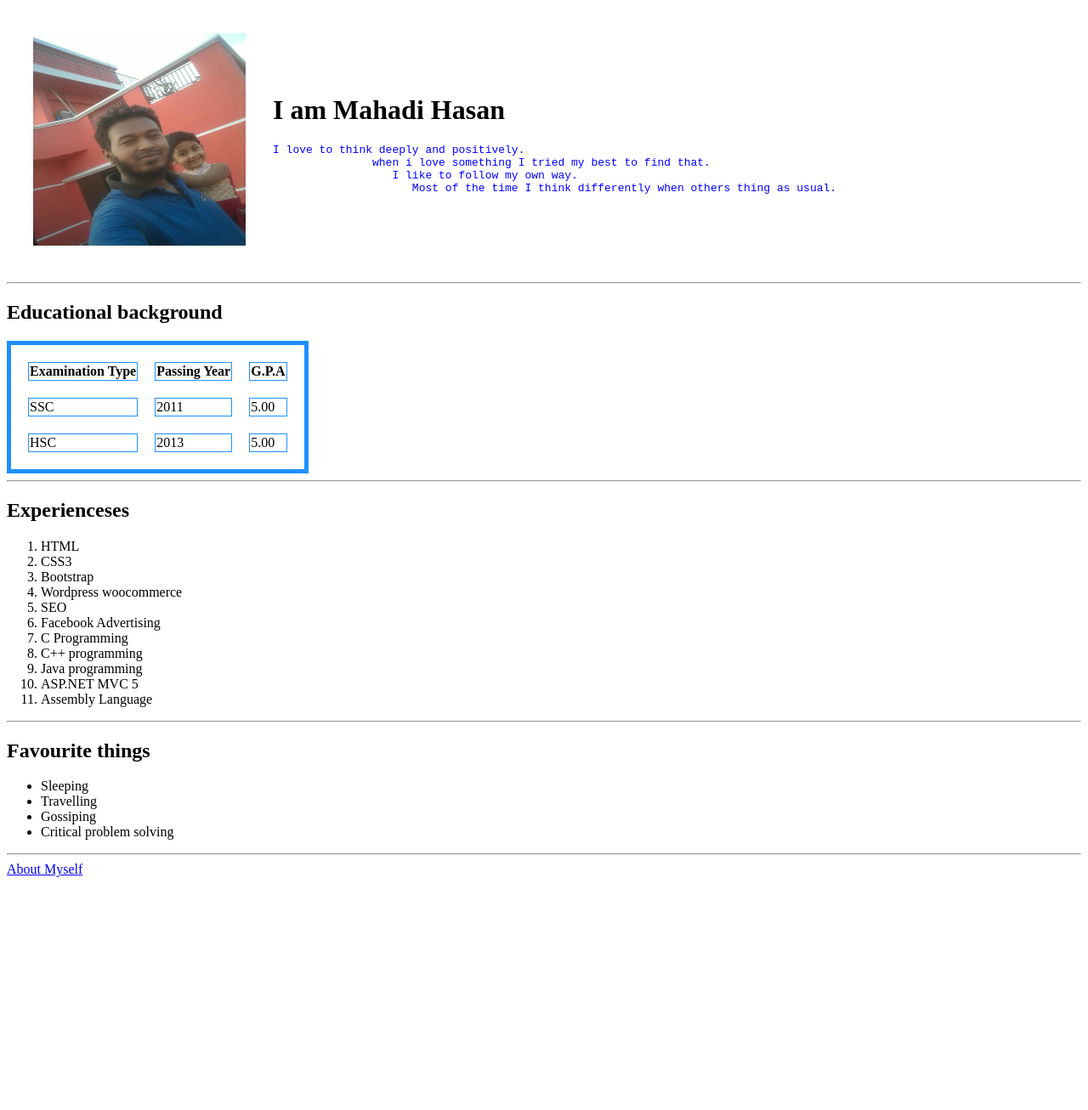
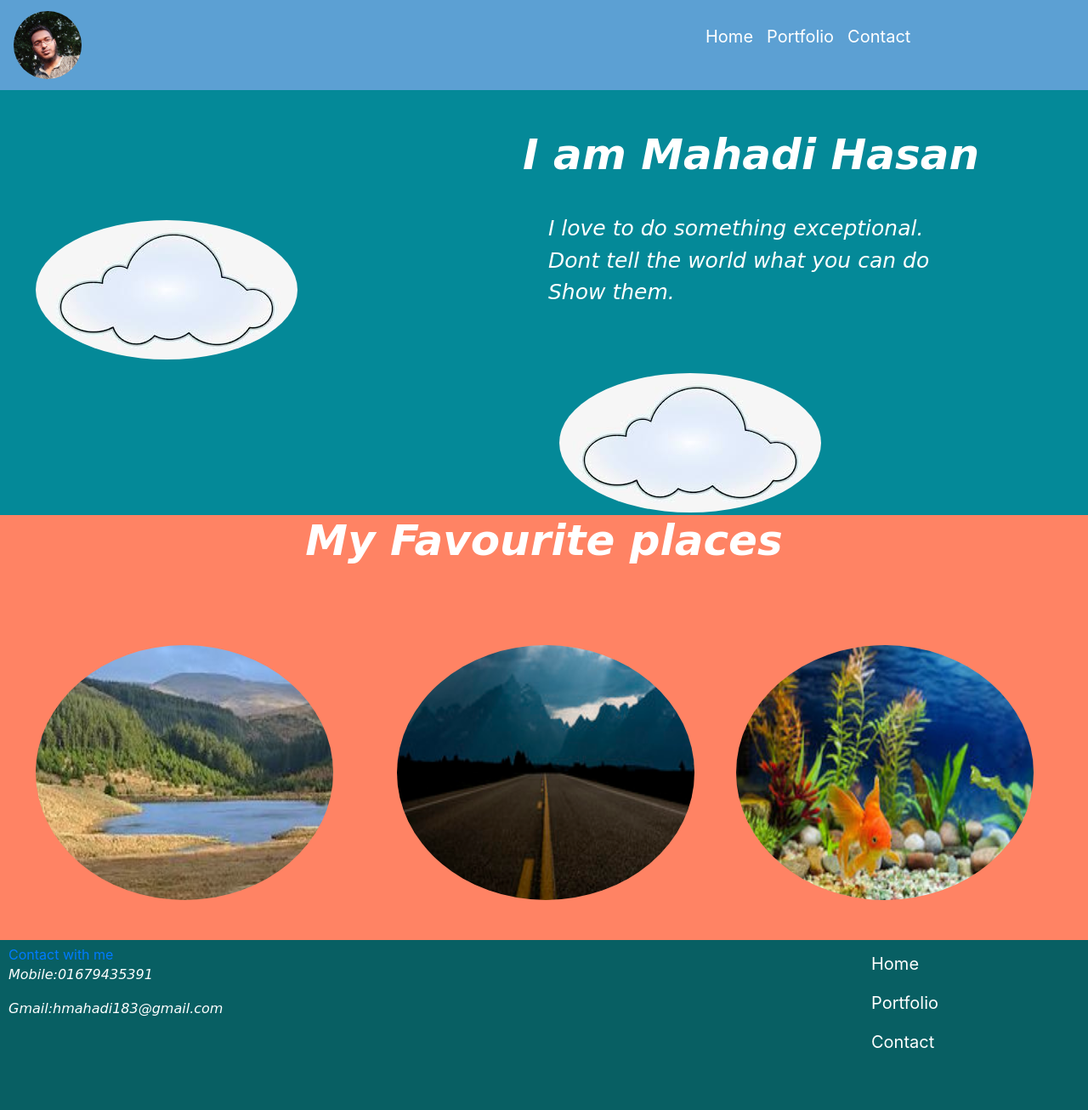
Before and after one commit to Mahadi183/cv, a plain HTML site: page index.html in a window 1280 px wide. Shown: the whole page at 85% size. Before the commit the page ends 1040 px from the top, so only its background shows below. Drawn offline with nearby package versions, Linux system fonts and the light colour scheme.

Commit message:
Add files via upload

```diff
--- a/index.html
+++ b/index.html
@@ -4,72 +4,76 @@
 <head>
   <meta charset="utf-8">
   <title>Mahadi's personal site</title>
+  <link rel="stylesheet" href="https://maxcdn.bootstrapcdn.com/bootstrap/4.0.0/css/bootstrap.min.css" integrity="sha384-Gn5384xqQ1aoWXA+058RXPxPg6fy4IWvTNh0E263XmFcJlSAwiGgFAW/dAiS6JXm" crossorigin="anonymous">
+  <link rel="stylesheet" href="styles.css">
 </head>
 
 <body>
-<table cellspacing="30">
-  <tr>
-    <td><img src="mahadi.jpg" width="250px" height="250px"alt="">
-    </td>
-    <td><h1>I am Mahadi Hasan</h1>
-      <pre  style="color:blue">I love to think deeply and positively.
-               when i love something I tried my best to find that.
-                  I like to follow my own way.
-                     Most of the time I think differently when others thing as usual.</pre>
-    </td>
-  </tr>
-</table>
-<hr>
-<h2>Educational background</h2>
-<table border="5" bordercolor="#1E90FF" cellspacing="20px">
+
+  <section class="first">
+    <nav class="navbar navbar-expand-lg navbar-light ">
+      <a class="navbar-brand" href="#"><img class="img1" src="images4.jpg" alt="mahadi"></a>
+      <button class="navbar-toggler" type="button" data-toggle="collapse" data-target="#navbarNavAltMarkup" aria-controls="navbarNavAltMarkup" aria-expanded="false" aria-label="Toggle navigation">
+        <span class="navbar-toggler-icon"></span>
+      </button>
+      <div class="second collapse navbar-collapse" id="navbarNavAltMarkup">
+        <div class="navbar-nav">
+          <a id="btn1" class="nav-item nav-link active" href="#">Home <span class="sr-only">(current)</span></a>
+          <a id="btn1" class="nav-item nav-link" href="#">Portfolio</a>
+          <a id="btn1" class="nav-item nav-link" href="#">Contact</a>
+
+        </div>
+      </div>
+    </nav>
+  </section>
+
+  <section class="third">
+    <div id="body1">
+      <div class="fourth">
+        <img class="img2" src="images1.jpg" alt="cloud">
+      </div>
+      <div class="fifth">
+        <h1 id="head1">I am Mahadi Hasan</h1>
+        <p  id="para1">I love to do something exceptional.<br/>Dont tell the world what you can do<br/>Show them.</p>
+      </div>
+      <div class="sixth">
+        <img class="img3" src="images1.jpg" alt="cloud">
+      </div>
+    </div>
 
 
-      <tr>
-        <th>Examination Type</th>
-        <th>Passing Year</th>
-        <th>G.P.A</th>
-      </tr>
+  </section>
 
-      <tr>
-        <td>SSC</td>
-        <td>2011</td>
-        <td>5.00</td>
-      </tr>
 
-      <tr>
-        <td>HSC</td>
-        <td>2013</td>
-        <td>5.00</td>
-      </tr>
+  <section class="seven">
+    <div id="body2">
+      <h1 id="head1">My Favourite places</h1>
+      <div class="eight">
+        <img  class="img5" src="images2.jpg" alt="cloud">
+      </div>
+      <div class="nine">
+      <img class="img5" src="images3.jpg" alt="">
+      </div>
+      <div class="ten">
+        <img class="img5"  src="images5.jpg" alt="cloud">
+      </div>
+    </div>
 
-</table>
-<hr>
-<h2>Experienceses</h2>
-<ol>
-  <li>HTML</li>
-  <li>CSS3</li>
-  <li>Bootstrap</li>
-  <li>Wordpress woocommerce</li>
-  <li>SEO</li>
-  <li>Facebook Advertising</li>
-  <li>C Programming</li>
-  <li>C++ programming</li>
-  <li>Java programming</li>
-  <li>ASP.NET MVC 5</li>
-  <li>Assembly Language</li>
 
-</ol>
+  </section>
 
-<hr>
-<h2>Favourite things</h2>
-<ul>
-  <li>Sleeping</li>
-  <li>Travelling</li>
-  <li>Gossiping</li>
-  <li>Critical problem solving</li>
-</ul>
-<hr>
-<a href="contact.html">About Myself</a>
-</body>
+  <footer>
+    <div class="foot">
+      <div class="foot1">
+        <a href="https://www.facebook.com/mahadihasan.sobuj.18">Contact with me</a><br>
+        <p id="para2">Mobile:01679435391</p>
+        <p id="para2">Gmail:hmahadi183@gmail.com</p>
+      </div>
+      <div class="foot2">
+        <a id="btn1" class="nav-item nav-link active" href="#">Home <span class="sr-only">(current)</span></a>
+        <a id="btn1" class="nav-item nav-link" href="#">Portfolio</a>
+        <a id="btn1" class="nav-item nav-link" href="#">Contact</a>
+      </div>
+    </div>
 
-</html>
+  </footer>
--- /dev/null
+++ b/styles.css
@@ -0,0 +1,198 @@
+
+body{
+  margin:0;
+
+}
+/*.............Heading section.............*/
+
+.img1{
+  width:80px;
+  height:80px;
+  border-radius: 100%;
+}
+.first{
+  position:relative;
+  background-color: #5ca0d3;
+}
+.second{
+  position:absolute;
+  left:822px;
+  top:20px;
+}
+
+/*.............Section 1 .......................*/
+.third{
+  position:relative;
+  width:100%;
+  height:500px;
+    background-color: #048998;
+}
+#body1{
+  position:relative;
+
+
+}
+#head1{
+
+  font-size: 50px;
+  font-family:cursive;
+  font-style: italic;
+  font-weight: bold;
+  color: white;
+  text-align: center;
+}
+#btn1{
+font-size: 20px;
+color:white;
+
+}
+#para1{
+  padding:30px;
+  font-size: 25px;
+  font-family:cursive;
+  font-style: italic;
+
+  color: white;
+}
+#para2{
+  font-family:cursive;
+  font-style: italic;
+
+  color: white;
+}
+.fourth{
+  position: absolute;
+  left:42px;
+  top:153px;
+
+}
+.fifth{
+  position: absolute;
+  left:615px;
+  top:46px;
+}
+
+.img3{
+  position: absolute;
+  left:658px;
+  top:333px;
+
+}
+.img2,.img3,.img5{
+
+    border-radius: 100%;
+}
+
+.img5{
+  width: 350px;
+  height:300px;
+}
+
+.seven{
+  position:relative;
+  width:100%;
+  height:500px;
+    background-color: #ff8364;
+}
+
+#body2{
+  position:relative;
+
+
+}
+
+.eight{
+  position: absolute;
+  left:42px;
+  top:153px;
+
+
+}
+.nine{
+  position: absolute;
+  left:467px;
+  top:153px;
+
+
+
+}
+.ten{
+  position: absolute;
+  left:866px;
+  top:153px;
+
+
+
+}
+.foot{
+  background-color: #085f63;
+  width: 100%;
+  height:200px;
+  position:relative;
+}
+.foot1{
+  position: absolute;
+  left:10px;
+  top:5px;
+}
+.foot2{
+  position: absolute;
+  left:1009px;
+  top:5px;
+}
+
+
+@media (max-width:1222px) {
+  .img5{
+    width: 200px;
+    height:150px;
+  }
+
+}
+
+@media (max-width:1224px) {
+  .foot2{
+    position: absolute;
+    left:620px;
+    top:5px;
+  }
+}
+
+@media (max-width:1089px) {
+  .img3{
+    display: none;
+  }
+
+}
+
+
+
+@media (max-width:1076px) {
+  .img5{
+    width: 200px;
+    height:150px;
+  }
+  .second{
+    position:absolute;
+    left:670px;
+    top:20px;
+  }
+
+  .nine{
+    position: absolute;
+    left:374px;
+    top:153px;
+
+
+
+  }
+  .ten{
+    position: absolute;
+    left:689px;
+    top:153px;
+
+
+
+  }
+
+}
```
Also changed, not shown: images1.jpg (added), images2.jpg (added), images3.jpg (added), images4.jpg (added), images5.jpg (added).
